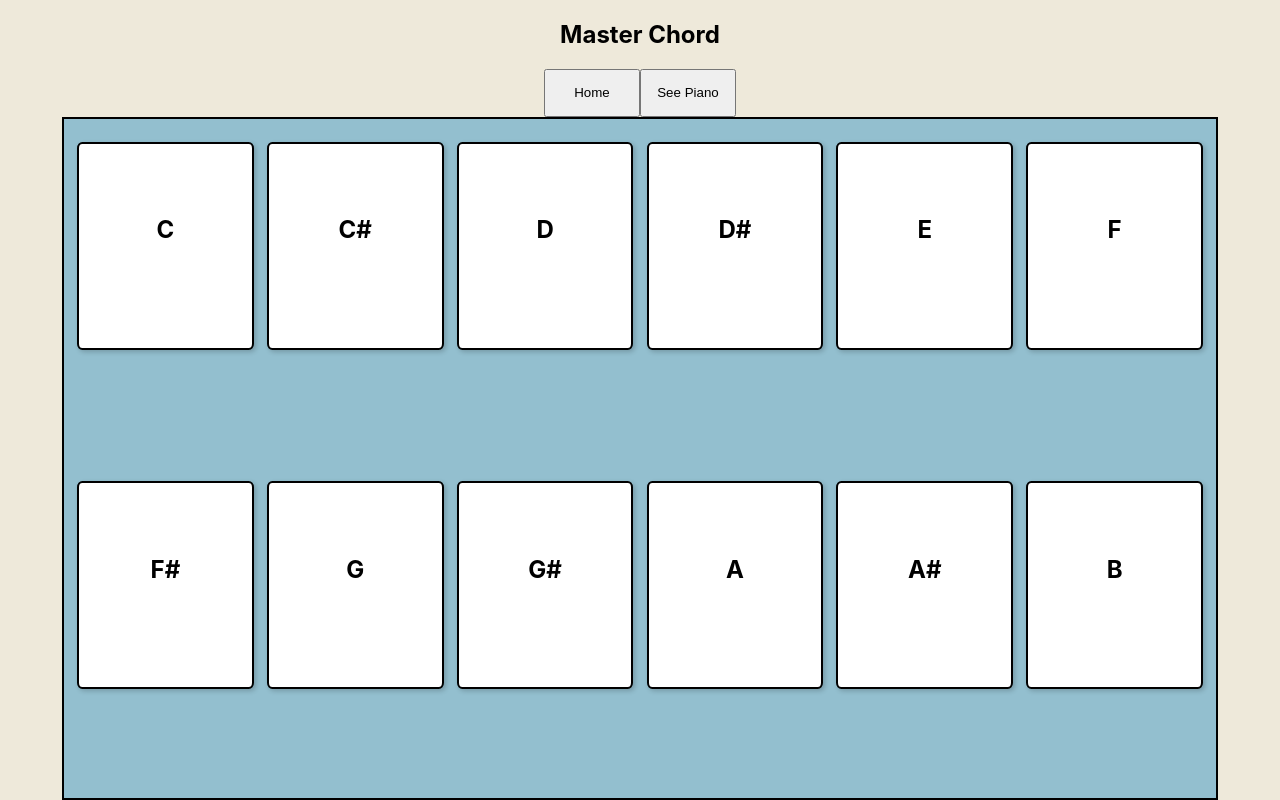
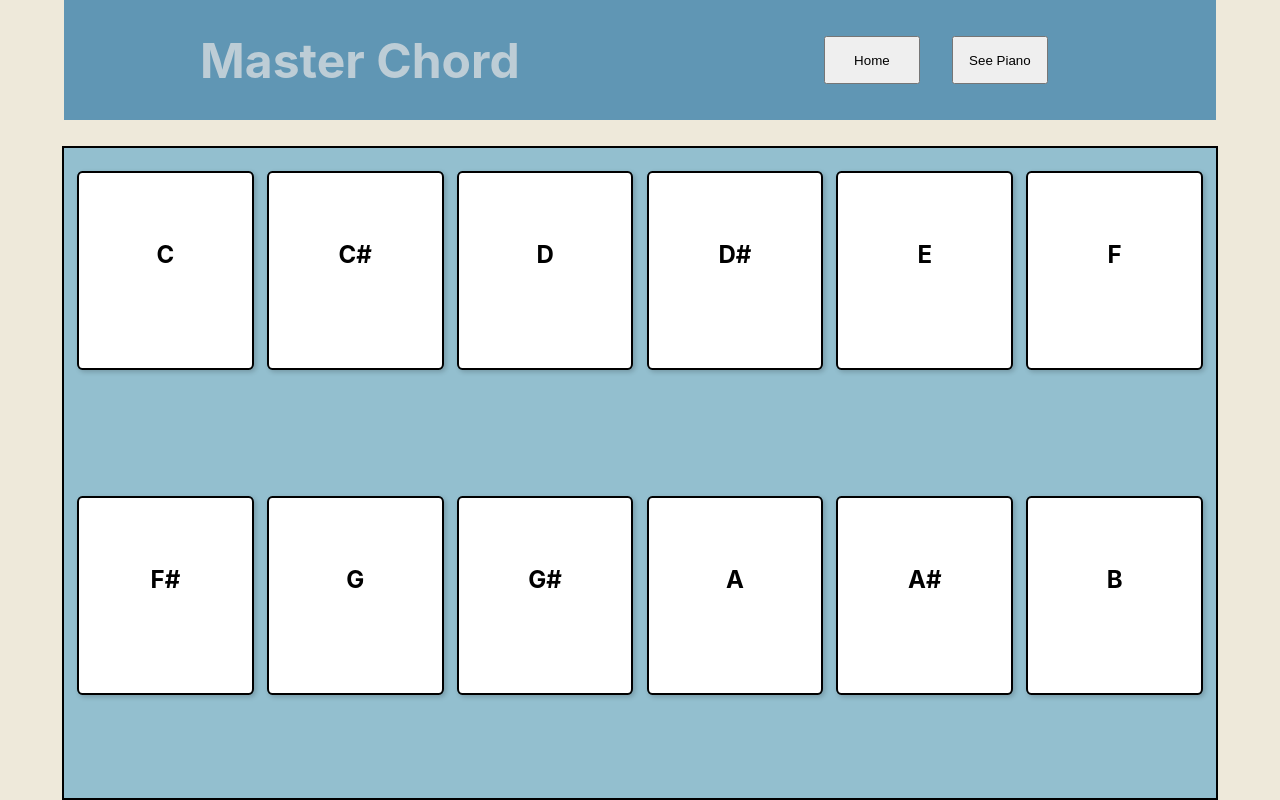
Before and after one commit to AndrewCerveny/Chord-Master, a React (Create React App) app: page / in a window 1280 px wide. Built offline with nearby package versions, Linux system fonts and the light colour scheme.

Commit message:
Add Navbar area on applicaiton

```diff
--- a/src/components/Navbar/Navbar.js
+++ b/src/components/Navbar/Navbar.js
@@ -3,9 +3,9 @@ import './Navbar.css';
 
 const Navbar = () => {
   return(
-  <nav>
+  <nav className="nav-area">
     <h1>Master Chord </h1>
-    <section className="nav-button-wrapper">
+    <section className="nav-btn-wrapper">
       <button className="nav-btn"> Home </button>
       <button className="nav-btn"> See Piano</button>
     </section>
```
